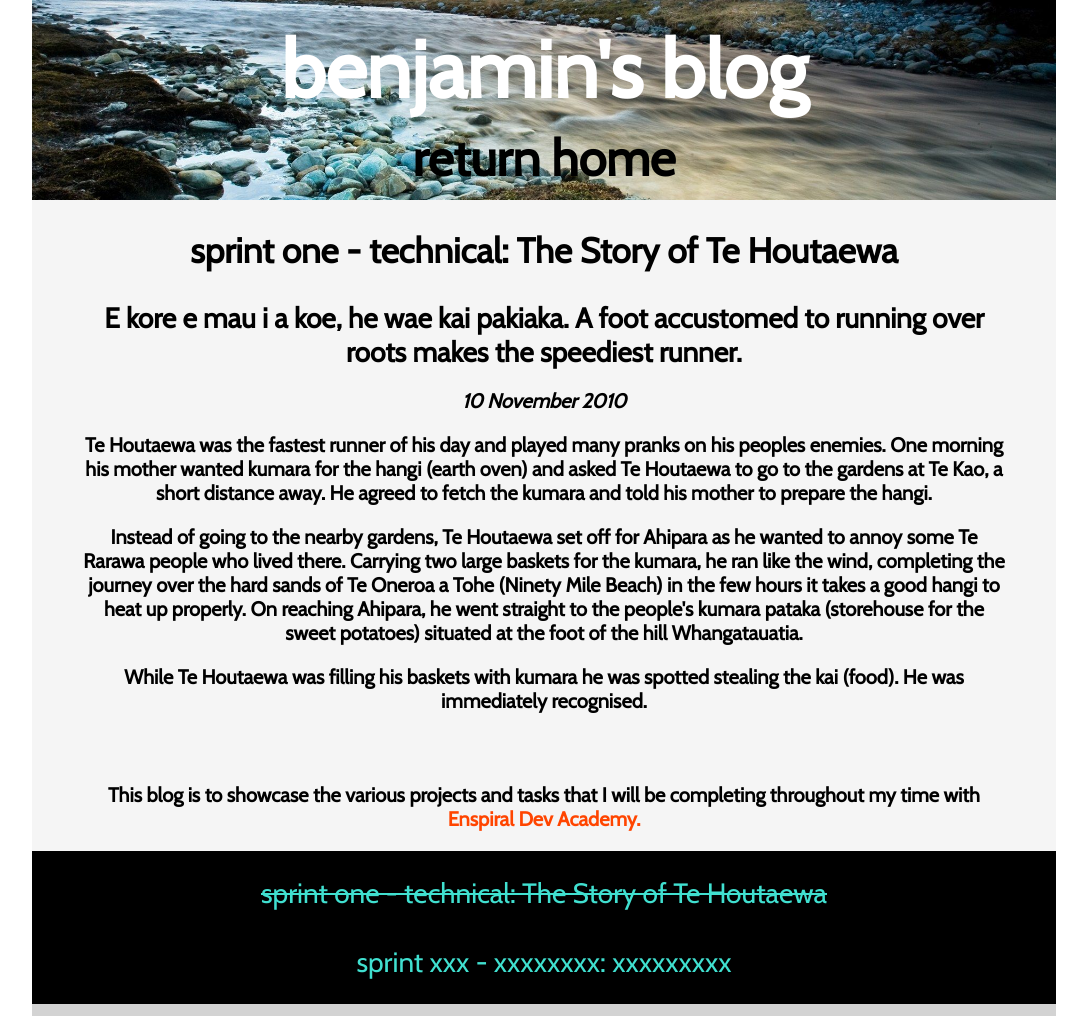
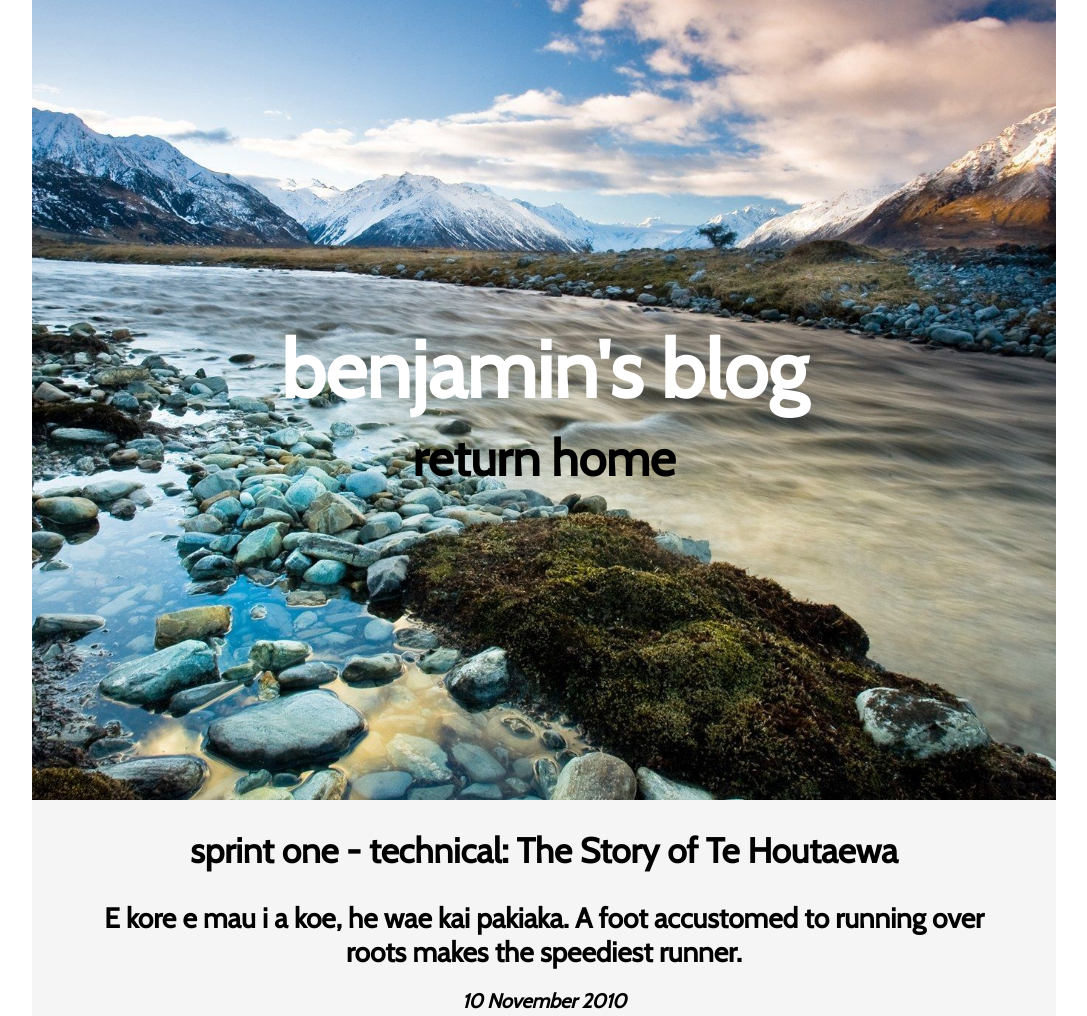
Before and after one commit to BenjaminTrainorJS/BenjaminTrainorJS.github.io, a plain HTML site: page blog/sprint1-technical.html in a window 1280 px wide. Shown: the top 1016 px of the page, without its empty margins (96-1183 px from the left). Drawn offline with nearby package versions, Linux system fonts and the light colour scheme.

Commit message:
Updating main.css

```diff
--- a/main.css
+++ b/main.css
@@ -24,7 +24,7 @@ body, html {
     background-size: cover;
 }
 
-#article {
+.background-image #article {
     height: 25%;
 }
 
```
